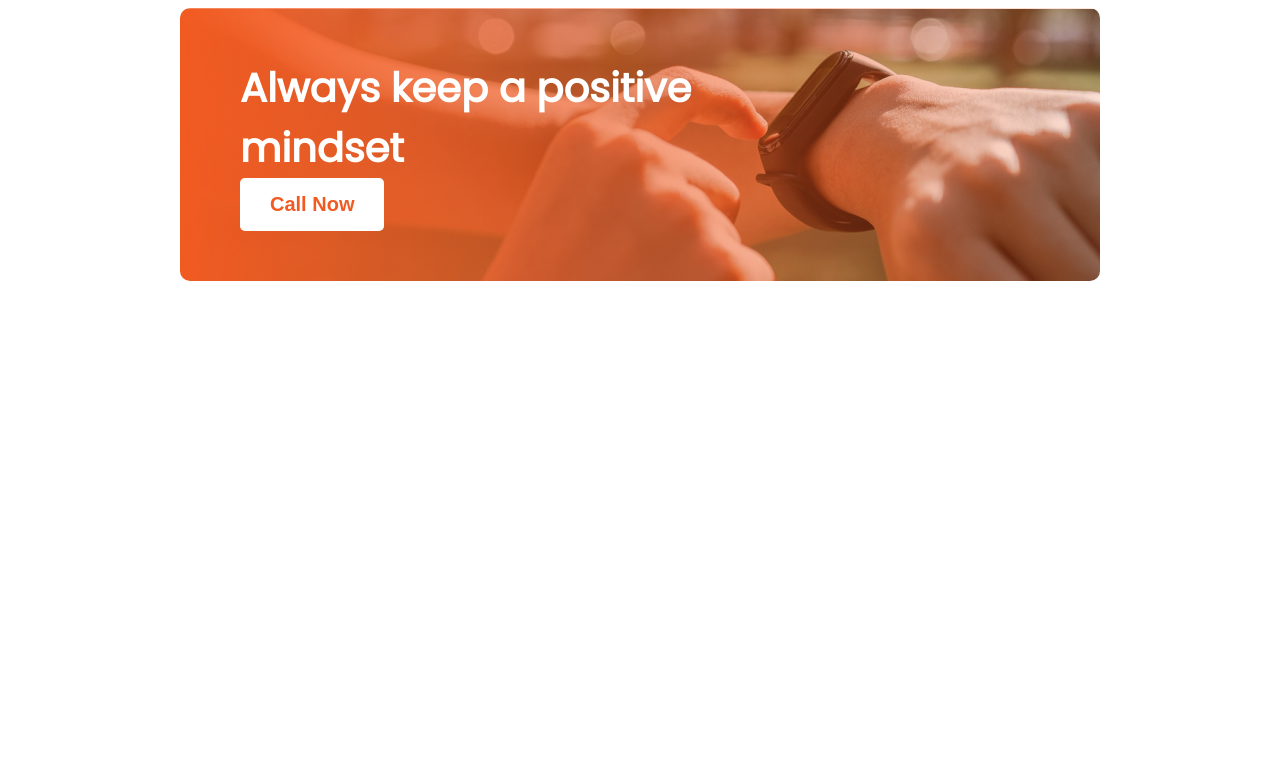
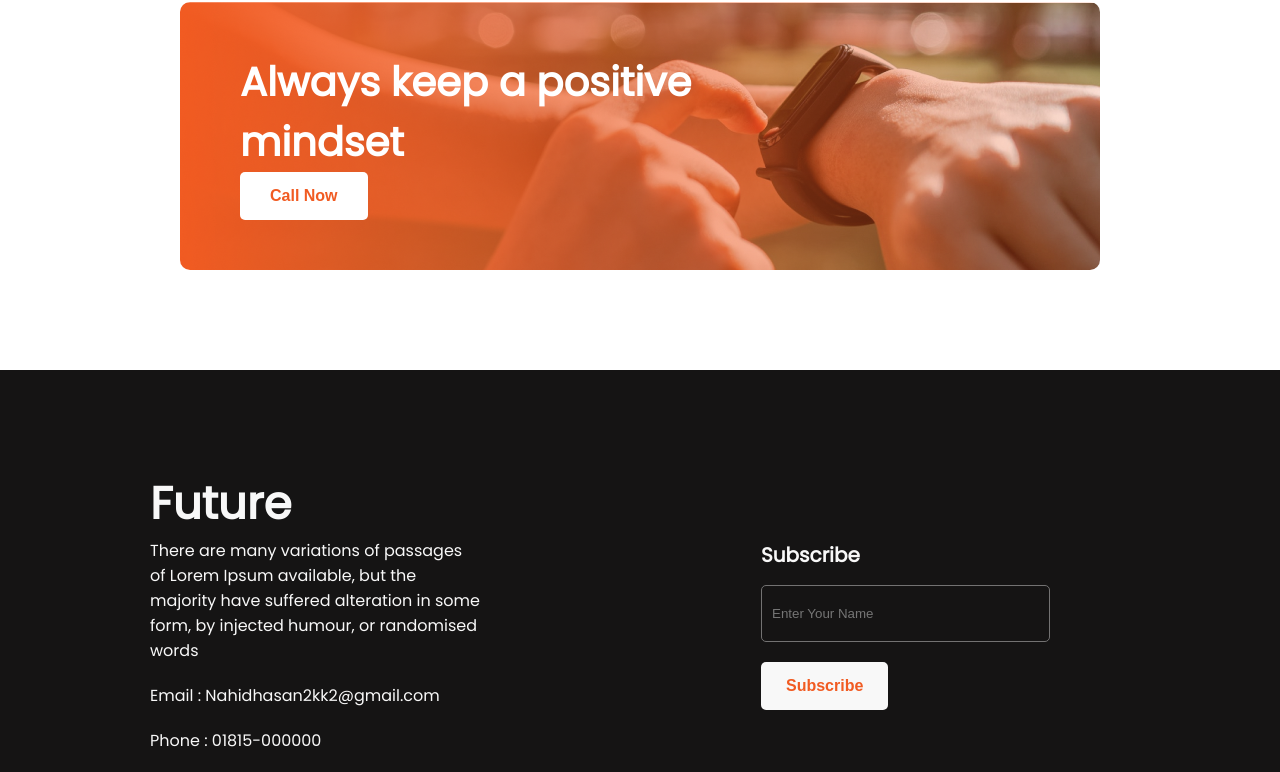
Before and after one commit to NahidHasan2kk2/first-assignment-2023, a plain HTML site: page index.html in a window 1280 px wide. Shown: the part 1445-2217 px from the top of the page. Before the commit the page ends 1876 px from the top, so only its background shows below. Drawn offline with Linux system fonts and the light colour scheme.

Commit message:
added footer

```diff
--- a/index.html
+++ b/index.html
@@ -19,16 +19,13 @@
 
     <header>
         <div>
-
-            <h3 class="container-intro">My failures of
-                previous year</h3>
-            <p>Contrary to popular belief, Lorem Ipsum is not
-                simply random text. It has roots in a piece of
-                classical Latin literature from 45 BC, making it over
-                2000 years old. Richard McClintock</p>
-
-
-
+            <h1>All Thinks Are
+                Possible If You
+                believe</h1>
+            <p>There are many variations of passages of Lorem Ipsum
+                available, but the majority have suffered alteration in some
+                form, by injected humour, or randomised words</p>
+            <p><button>contact us</button></p>
 
 
         </div>
@@ -84,7 +81,7 @@
                 </div>
             </div>
         </section>
-        <section class="section-container3">
+        <section>
             <div class="container3">
                 <h1 class="container3-text">Always keep a positive
                     mindset</h1>
@@ -94,17 +91,29 @@
 
     </main>
     <footer>
-        <!-- <div>
-            <h1>All Thinks Are
-                Possible If You
-                believe</h1>
-            <p>There are many variations of passages of Lorem Ipsum
-                available, but the majority have suffered alteration in some
-                form, by injected humour, or randomised words</p>
-            <p><button>contact us</button></p>
+        <div class="footer-section">
+            <div class="footer-subsection1">
+                <h1 class="footer-intro">Future</h1>
+                <p class="footer-description">There are many variations of passages of Lorem Ipsum
+                    available, but the majority have suffered alteration in some
+                    form, by injected humour, or randomised words</p>
+                <p></p>
+                <p class="footer-email">Email : <a class="go-to-email" href=""> Nahidhasan2kk2@gmail.com</a></p>
+                <p class="footer-contact">Phone : 01815-000000</p>
+                <div>
+                    <img src="images/icons/fb.png" alt="">
+                    <img src="images/icons/twitter.png" alt="">
+                    <img src="images/icons/youtube.png" alt="">
 
+                </div>
 
-        </div> -->
+            </div>
+            <div class="footer-subsection2">
+                <h1 class="subscribe">Subscribe</h1>
+                <p><input class="footer-email-box" type="email" name="" id="" placeholder="Enter Your Name"></p>
+                <p><button class="footer-btn">Subscribe</button></p>
+            </div>
+        </div>
     </footer>
 
 </body>
--- a/styles/style.css
+++ b/styles/style.css
@@ -78,7 +78,7 @@ header {
 
 /* section 3 styles  */
 .container3 {
-    margin: 150px 180px;
+    margin: 100px 180px;
     padding: 50px 60px;
     border-radius: 10px;
     background-image: url(../images/gradient3.png), url(../images/watch.png);
@@ -93,7 +93,7 @@ header {
     padding: 15px 30px;
     border: 0;
     font-weight: 600;
-    font-size: 20px;
+    font-size: 16px;
 
 }
 
@@ -105,3 +105,77 @@ header {
 }
 
 /* footer styles  */
+footer {
+    background: #151414;
+    margin-bottom: 50px;
+}
+
+.go-to-email {
+    text-decoration: none;
+    color: #F8F8F8;
+}
+
+.footer-section {
+    padding: 100px 150px;
+    display: flex;
+}
+
+.footer-subsection1 {
+    margin-right: 280px;
+}
+
+.footer-subsection2 {
+    margin-right: 80px;
+    margin-top: 70px;
+}
+
+.footer-intro {
+    color: #F8F8F8;
+    font-weight: 700;
+    font-size: 45px;
+}
+
+.footer-description {
+    color: #F8F8F8;
+    font-size: 16px;
+    font-weight: 400;
+}
+
+.footer-email {
+    color: #F8F8F8;
+    margin: 20px 0;
+}
+
+.footer-contact {
+    color: #F8F8F8;
+    margin-bottom: 25px;
+}
+
+.footer-btn {
+    color: #F15B22;
+    background-color: #F8F8F8;
+    border: 0;
+    border-radius: 5px;
+    padding: 15px 25px;
+    font-weight: 600;
+    font-size: 16px;
+}
+
+.subscribe {
+    color: #F8F8F8;
+    font-size: 20px;
+    font-weight: 600px;
+    margin-bottom: 15px;
+}
+
+.footer-email-box {
+    color: #F8F8F8;
+    background-color: #151414;
+    padding-left: 10px;
+    padding-right: 100px;
+    padding-top: 20px;
+    padding-bottom: 20px;
+    border: 1px solid #737272;
+    margin-bottom: 20px;
+    border-radius: 5px;
+}
```
